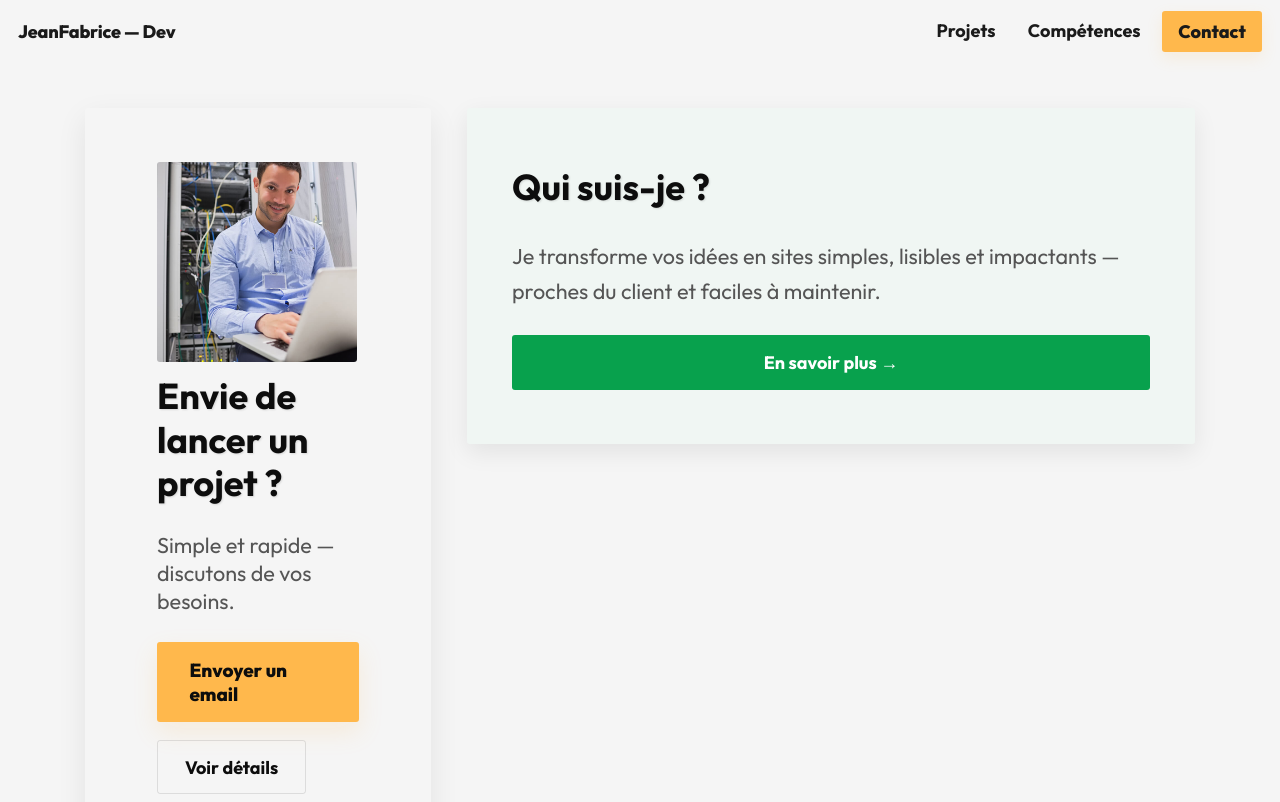
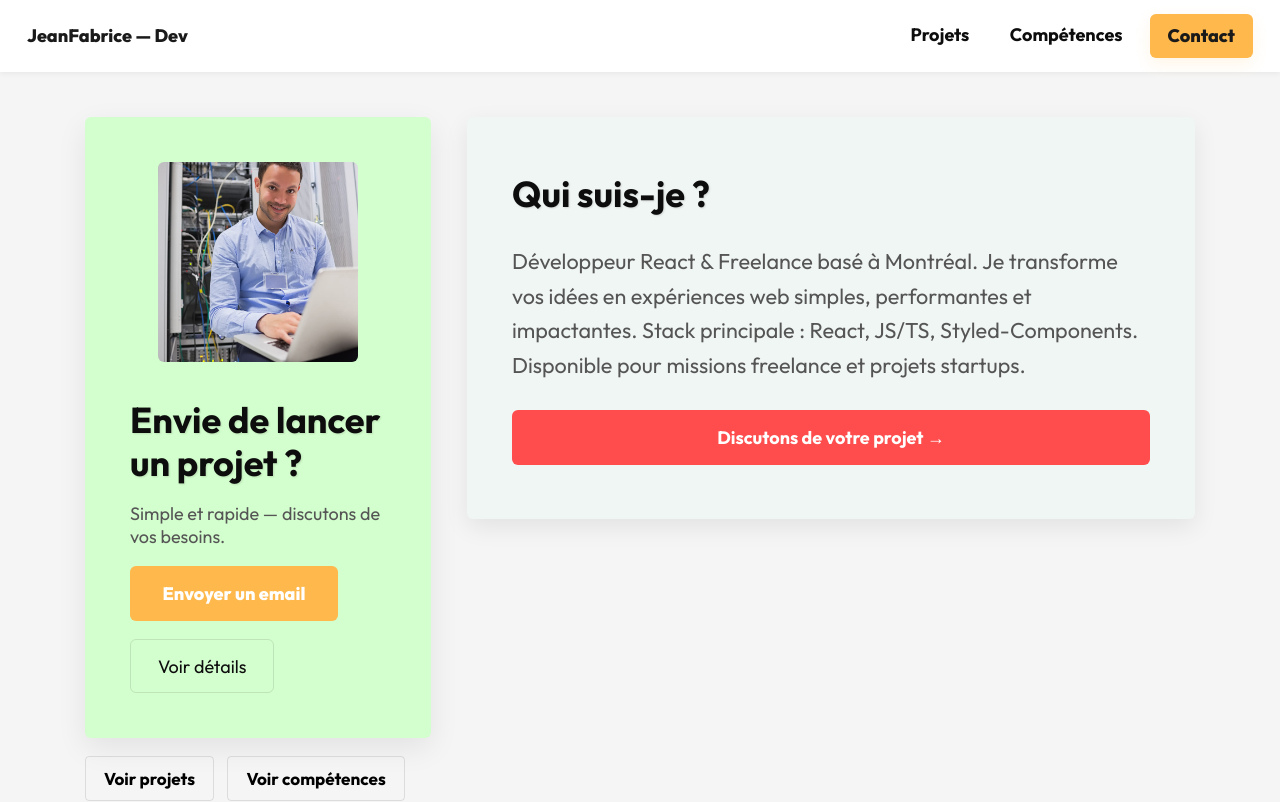
Before and after one commit to jfzara/JeffZaraPortfolio2025, a React (Vite) app: page / in a window 1280 px wide. Shown: the top 802 px of the page. Built offline with nearby package versions, Linux system fonts and the light colour scheme.

Commit message:
debut nouveau design

```diff
--- a/src/components/AboutCard.jsx
+++ b/src/components/AboutCard.jsx
@@ -5,18 +5,16 @@ import { theme } from "../theme";
 const Card = styled.article`
   width: 100%;
   padding: 3rem 2.5rem;
-    border-radius: 3px;
+  border-radius: ${theme.radius};
   box-shadow: 0 8px 25px rgba(0, 0, 0, 0.08);
   display: flex;
   flex-direction: column;
   gap: 1.5rem;
   background-color: #a6f5cc12;
-
 `;
 
 const Title = styled.h2`
   font-size: 2rem;
-  line-height: 1.4;
   margin: 0;
 `;
 
@@ -30,29 +28,23 @@ const Short = styled.p`
 const Action = styled.a`
   display: inline-block;
   padding: 0.9rem 1.6rem;
-    border-radius: 3px;
-    background: #08a14d;
-
+  border-radius: ${theme.radius};
+  background: ${theme.colors.accent2};
   color: #fff;
   font-weight: 700;
   text-decoration: none;
   text-align: center;
-  &:hover {
-    filter: brightness(1.1);
-
-  }
+  &:hover { filter: brightness(1.1); }
 `;
 
 export default function AboutCard() {
   return (
-    <Card role="region" aria-label="À propos bref">
+    <Card role="region" aria-label="À propos">
       <Title tabIndex="0">Qui suis-je ?</Title>
       <Short tabIndex="0">
-        Je transforme vos idées en sites simples, lisibles et impactants — proches du client et faciles à maintenir.
+        Développeur React & Freelance basé à Montréal. Je transforme vos idées en expériences web simples, performantes et impactantes. Stack principale : React, JS/TS, Styled-Components. Disponible pour missions freelance et projets startups.
       </Short>
-   <Action href="#about">
-  En savoir plus <span>&rarr;</span>
-</Action>
+      <Action href="#contact">Discutons de votre projet →</Action>
     </Card>
   );
 }
--- a/src/components/BentoGrid.jsx
+++ b/src/components/BentoGrid.jsx
@@ -1,5 +1,5 @@
 import React from "react";
-import styled from "styled-components";
+import styled, { keyframes } from "styled-components";
 import ContactCard from "./ContactCard";
 import AboutCard from "./AboutCard";
 import ProjectsCard from "./ProjectsCard";
@@ -8,7 +8,6 @@ import SkillsCard from "./SkillsCard";
 const Grid = styled.section`
   display: grid;
   grid-template-columns: 1fr;
-  grid-auto-rows: auto;
   gap: 1.5rem;
   padding: 1.5rem;
 
@@ -45,10 +44,20 @@ const Toggles = styled.div`
   }
 `;
 
+// Animation pour fade
+const fadeIn = keyframes`
+  from { opacity: 0; transform: translateY(20px); }
+  to { opacity: 1; transform: translateY(0); }
+`;
+
+const AnimatedSlot = styled.div`
+  display: ${p => (p.show ? "block" : "none")};
+  animation: ${fadeIn} 0.5s ease forwards;
+`;
+
 export default function BentoGrid({ showProjects, setShowProjects, showSkills, setShowSkills }) {
   return (
     <Grid role="region" aria-label="Contenu principal">
-      {/* Contact + toggles */}
       <Slot area="contact">
         <ContactCard />
         <Toggles className="mobile-toggles">
@@ -59,7 +68,6 @@ export default function BentoGrid({ showProjects, setShowProjects, showSkills, s
           >
             {showProjects ? "Cacher projets" : "Voir projets"}
           </button>
-
           <button
             aria-expanded={showSkills}
             aria-controls="skills-section"
@@ -70,19 +78,14 @@ export default function BentoGrid({ showProjects, setShowProjects, showSkills, s
         </Toggles>
       </Slot>
 
-      {/* About */}
-      <Slot area="about">
-        <AboutCard />
+      <Slot area="about"><AboutCard /></Slot>
+
+      <Slot area="projects" id="projects-section">
+        <AnimatedSlot show={showProjects}><ProjectsCard /></AnimatedSlot>
       </Slot>
 
-      {/* Projects */}
-      <Slot area="projects" id="projects-section" style={{ display: showProjects ? "block" : "none" }}>
-        <ProjectsCard />
-      </Slot>
-
-      {/* Skills */}
-      <Slot area="skills" id="skills-section" style={{ display: showSkills ? "block" : "none" }}>
-        <SkillsCard />
+      <Slot area="skills" id="skills-section">
+        <AnimatedSlot show={showSkills}><SkillsCard /></AnimatedSlot>
       </Slot>
     </Grid>
   );
--- a/src/components/ContactCard.jsx
+++ b/src/components/ContactCard.jsx
@@ -4,99 +4,54 @@ import { theme } from "../theme";
 import photo from "../assets/photo-technicien.jpeg";
 
 const Card = styled.article`
+  display: flex;
+  flex-wrap: wrap;
+  gap: 2rem;
+  padding: 2.5rem;
+  border-radius: ${theme.radius};
   background: ${theme.colors.contact};
-  border-radius: ${theme.radius};
-  padding: 3rem 4rem; /* plus large horizontalement */
-
-  gap: 3rem;
+  box-shadow: 0 10px 30px rgba(0,0,0,0.08);
   align-items: center;
-  box-shadow: 0 10px 30px rgba(0,0,0,0.08);
-  transition: transform 0.2s ease, filter 0.2s ease;
-
-  width: 100%; /* s’étend sur toute la largeur du slot */
-  max-width: 1200px; /* limite la largeur sur grand écran pour ne pas étirer trop le texte */
-  margin: 0 auto;
-
-  &:hover { transform: translateY(-5px); filter: brightness(1.03); }
-
-  @media (max-width: 900px) {
-    flex-direction: column;
-    text-align: center;
-    gap: 1.5rem;
-    padding: 2rem;
-  }
+  justify-content: center;
 `;
 
-const Photo = styled.div`
+const Photo = styled.img`
   width: 200px;
   height: 200px;
   border-radius: ${theme.radius};
-  overflow: hidden;
-  margin-bottom:1vw;
-  flex-shrink: 0;
-  img {
-    width: 100%;
-    height: 100%;
-    object-fit: cover;
-    display: block;
-  }
-
-  @media (max-width: 900px) {
-    width: 150px;
-    height: 150px;
-  }
+  object-fit: cover;
+  @media(max-width: 900px){ width:150px; height:150px; }
 `;
 
 const Content = styled.div`
-  display: flex;
-  flex-direction: column;
-  gap: 1.5rem;
-  flex: 1; /* prend tout l’espace restant */
+  display:flex;
+  flex-direction:column;
+  gap:1rem;
 `;
 
-const Headline = styled.h1`
-  font-size: 2rem;
-  margin: 0;
-`;
-
-const Tagline = styled.p`
-  margin: 0;
-  font-size: 1.2rem;
-  color: ${theme.colors.muted};
-`;
-
-const Actions = styled.div`
-  display: flex;
-  gap: 1rem;
-  flex-wrap: wrap;
-`;
+const Headline = styled.h1` margin:0; font-size:2rem; `;
+const Tagline = styled.p` margin:0; color:${theme.colors.muted}; `;
+const Actions = styled.div` display:flex; gap:1rem; flex-wrap:wrap; `;
 
 const Primary = styled.a`
+  padding: 0.9rem 1.8rem;
+  border-radius:${theme.radius};
   background: ${theme.colors.cta};
-  padding: 0.9rem 1.8rem;
-  border-radius: ${theme.radius};
-  font-weight: 800;
-  font-size: 1.05rem;
-  box-shadow: 0 10px 25px rgba(255,184,76,0.15);
+  color:#fff;
+  font-weight:800;
   &:hover { transform: translateY(-2px); filter: brightness(1.05); }
 `;
-
 const Secondary = styled.a`
-  padding: 0.8rem 1.5rem;
-  border-radius: ${theme.radius};
-  border: 1px solid rgba(0,0,0,0.1);
-  background: transparent;
-  font-weight: 700;
-  font-size: 1rem;
-  &:hover { background: rgba(0,0,0,0.03); }
+  padding:0.8rem 1.5rem;
+  border-radius:${theme.radius};
+  border:1px solid rgba(0,0,0,0.1);
+  &:hover{ background: rgba(0,0,0,0.03); }
 `;
 
 export default function ContactCard() {
   return (
     <Card role="region" aria-label="Contact">
-      <Photo>
-        <img src={photo} alt="Photo profil" />
-      </Photo>
+      <Photo src={photo} alt="Photo profil Jean Fabrice ZARA" />
       <Content>
         <Headline tabIndex="0">Envie de lancer un projet ?</Headline>
         <Tagline tabIndex="0">Simple et rapide — discutons de vos besoins.</Tagline>
--- a/src/components/Footer.jsx
+++ b/src/components/Footer.jsx
@@ -7,12 +7,13 @@ const Wrap = styled.footer`
   text-align:center;
   color:${theme.colors.muted};
   font-size:0.9rem;
+  border-top:1px solid rgba(0,0,0,0.05);
 `;
 
-export default function Footer(){
+export default function Footer() {
   return (
     <Wrap aria-label="Pied de page">
-      © 2025 Jean Fabrice ZARA — Montréal — Disponible pour projets
+      © 2025 Jean Fabrice ZARA — Montréal — Disponible pour projets — <a href="https://github.com/zarajeanfabrice" target="_blank" rel="noreferrer">GitHub</a>
     </Wrap>
   );
 }
--- a/src/components/Navbar.jsx
+++ b/src/components/Navbar.jsx
@@ -3,47 +3,42 @@ import styled from "styled-components";
 import { theme } from "../theme";
 
 const Nav = styled.nav`
-  background: transparent;
-  padding: 0.6rem 1rem;
   display:flex;
   justify-content:space-between;
   align-items:center;
-  position: sticky;
+  padding:0.75rem 1.5rem;
+  position:sticky;
   top:0;
-  z-index:50;
+  background: rgba(255,255,255,0.95);
+  z-index:100;
+  box-shadow:0 2px 5px rgba(0,0,0,0.05);
 `;
 
 const Brand = styled.a`
   font-weight:800;
-  color: ${theme.colors.text};
   font-size:1rem;
-  letter-spacing:-0.2px;
+  color:${theme.colors.text};
 `;
 
-const Actions = styled.div`
-  display:flex;
-  gap:0.6rem;
-`;
-
+const Actions = styled.div` display:flex; gap:0.75rem; `;
 const Link = styled.a`
-  padding:0.45rem 0.6rem;
-  border-radius: 3px;
+  padding:0.5rem 0.75rem;
+  border-radius:${theme.radius};
   font-weight:700;
-  color:${theme.colors.text};
-  &:hover{ background: rgba(0,0,0,0.03); transform: translateY(-1px); }
+  &:hover{ background: rgba(0,0,0,0.03); transform:translateY(-1px); }
 `;
 
 const CTA = styled.a`
-  padding:0.5rem 0.9rem;
-  background: ${theme.colors.cta};
+  padding:0.6rem 1rem;
+  border-radius:${theme.radius};
+  font-weight:800;
+  background:${theme.colors.cta};
   color:${theme.colors.text};
-  border-radius:3px;
-  font-weight:800;
-  box-shadow: 0 6px 16px rgba(255,184,76,0.14);
-  &:hover{ transform: translateY(-2px); filter: brightness(1.02); }
+  box-shadow:0 6px 16px rgba(255,184,76,0.14);
+  &:hover{ transform: translateY(-2px); filter:brightness(1.02); }
 `;
 
-export default function Navbar(){
+export default function Navbar() {
   return (
     <Nav aria-label="Navigation principale">
       <Brand href="#home">JeanFabrice — Dev</Brand>
--- a/src/components/ProjectsCard.jsx
+++ b/src/components/ProjectsCard.jsx
@@ -23,10 +23,11 @@ const Tile = styled.div`
   flex-direction: column;
   justify-content: space-between;
   box-shadow: 0 8px 25px rgba(0,0,0,0.08);
-  transition: transform 180ms ease;
+  background: ${p => p.color || theme.colors.bg};
+  transition: transform 0.25s ease, filter 0.25s ease;
   &:hover {
     transform: translateY(-4px);
-    filter: brightness(1.02);
+    filter: brightness(1.05);
   }
 `;
 
@@ -49,9 +50,9 @@ const ViewAll = styled.a`
   font-weight: 800;
   color: #fff;
   text-decoration: none;
-  &:hover {
-    filter: brightness(1.05);
-  }
+  &:hover { filter: brightness(1.05); }
+  margin-top: 1rem;
+  align-self: start;
 `;
 
 export default function ProjectsCard() {
@@ -63,16 +64,16 @@ export default function ProjectsCard() {
   ];
 
   return (
-    <Wrap role="region" aria-label="Aperçu projets">
+    <Wrap role="region" aria-label="Projets récents">
       <Grid>
         {items.map((it, i) => (
-          <Tile key={i} style={{ background: it.color }}>
+          <Tile key={i} color={it.color}>
             <Title tabIndex="0">{it.t}</Title>
             <Sub tabIndex="0">{it.s}</Sub>
           </Tile>
         ))}
       </Grid>
-      <ViewAll href="#projects">Découvrir</ViewAll>
+      <ViewAll href="#projects">Voir tous les projets</ViewAll>
     </Wrap>
   );
 }
--- a/src/components/SkillsCard.jsx
+++ b/src/components/SkillsCard.jsx
@@ -25,17 +25,17 @@ const Badge = styled.span`
   background: ${theme.colors.accent};
   font-weight: 700;
   box-shadow: 0 6px 14px rgba(0,0,0,0.04);
+  transition: transform 0.2s ease;
+  &:hover { transform: translateY(-2px); }
 `;
 
 export default function SkillsCard() {
-  const tags = ["Interfaces simples", "Sites rapides", "Expérience utilisateur", "SEO friendly", "Support & suivis"];
+  const tags = ["React", "TypeScript", "Styled-Components", "UX/UI", "SEO", "Performance", "Accessibilité", "Support & Suivis"];
 
   return (
-    <Card role="region" aria-label="Compétences">
+    <Card role="region" aria-label="Compétences principales">
       <Row>
-        {tags.map((t, i) => (
-          <Badge key={i} tabIndex="0">{t}</Badge>
-        ))}
+        {tags.map((t, i) => <Badge key={i} tabIndex="0">{t}</Badge>)}
       </Row>
     </Card>
   );
--- a/src/theme.js
+++ b/src/theme.js
@@ -1,12 +1,19 @@
 export const theme = {
   colors: {
-    accent: "#00A6FB",    // bleu vif
-    accent2: "#FF4C4C",   // rouge / CTA fort
-    cta: "#FFB84C",       // orange CTA
-    bg: "#F5F5F5",        // gris clair pour fond
-    text: "#1A1A1A",      // texte plus sombre
-    muted: "#555555"       // gris texte secondaire
+    accent: "#00A6FB",
+    accent2: "#FF4C4C",
+    cta: "#FFB84C",
+    bg: "#F5F5F5",
+    text: "#1A1A1A",
+    muted: "#555555",
+    contact: "#D3FECD",
+    skills: "#E0F7FA",
+    project1: "#FFD6D6",
+    project2: "#D6E4FF",
+    project3: "#FFF4D6",
+    project4: "#D6FFD6"
   },
-  radius: "3px",
-  gap: "1.2rem"
+  radius: "6px",
+  gap: "1.5rem",
+  transition: "all 0.3s ease"
 };
```
Also changed, not shown: src/App.jsx (+12 -3 lines). Lines whose indentation alone changed are shown as unchanged.
